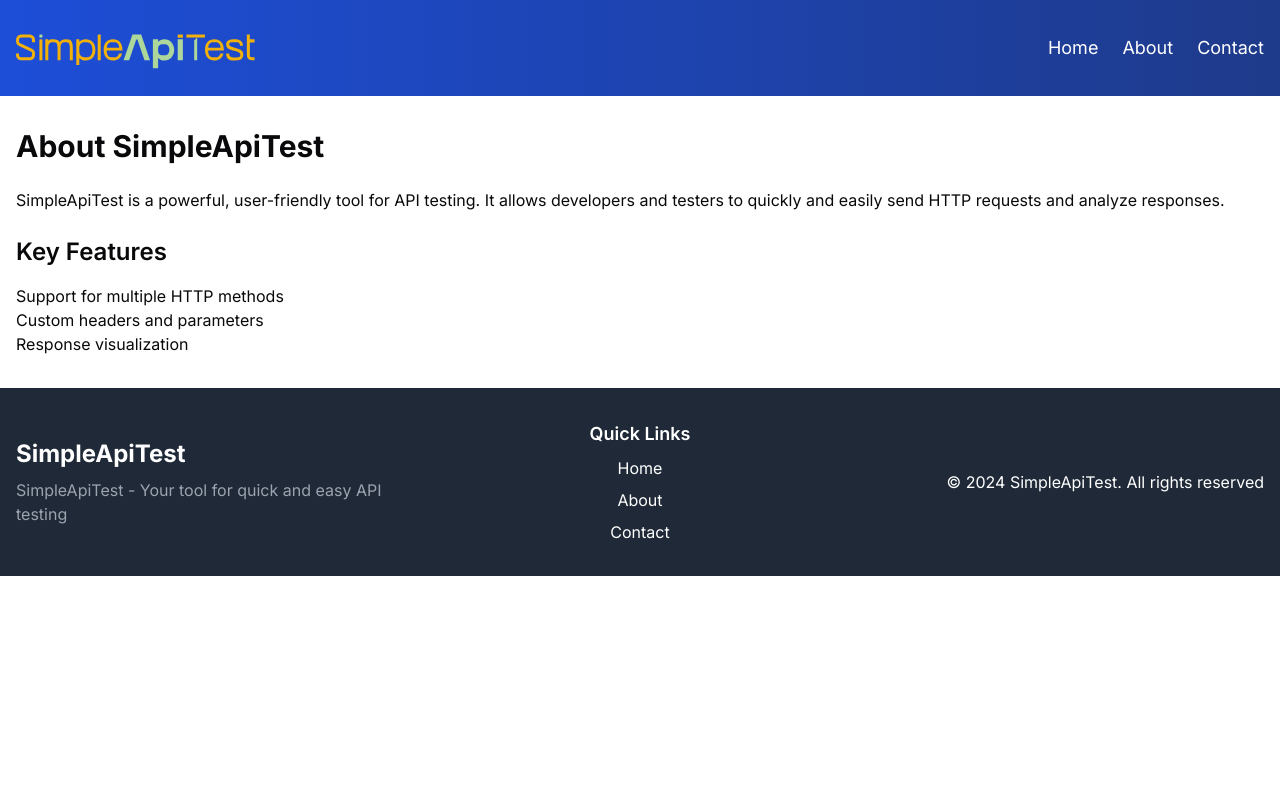
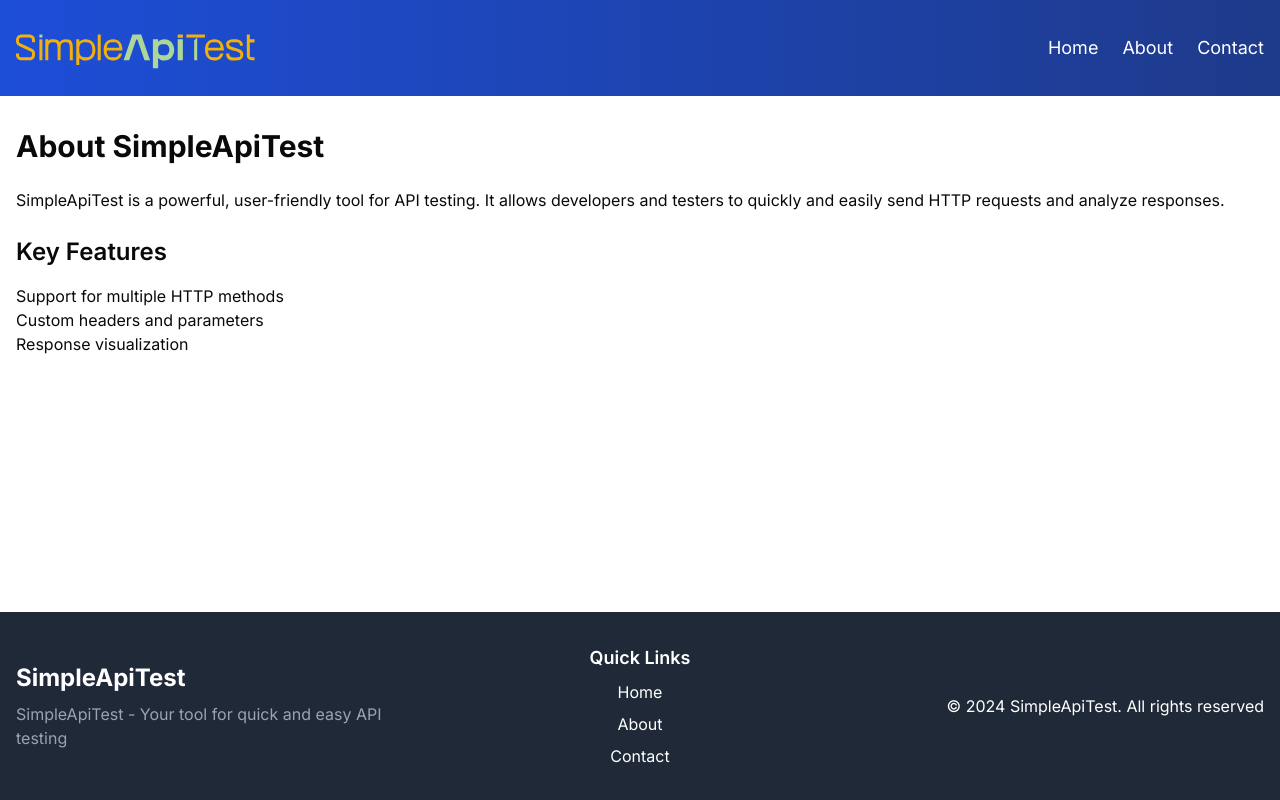
Before and after one commit to AlpsA233/simple-api-test, a Next.js app: page /en/about in a window 1280 px wide. Built offline with nearby package versions, Linux system fonts and the light colour scheme.

Commit message:
:rainbow: beautify

```diff
--- a/src/app/[locale]/about/page.tsx
+++ b/src/app/[locale]/about/page.tsx
@@ -5,7 +5,7 @@ export default function About() {
   const t = useTranslations('About')
 
   return (
-    <div className="container mx-auto px-4 py-8">
+    <div className="container mx-auto px-4 py-8 flex-grow">
       <h1 className="text-3xl font-bold mb-6">{t('title')}</h1>
       <div className="prose max-w-none">
         <p>{t('description')}</p>
--- a/src/app/[locale]/contact/page.tsx
+++ b/src/app/[locale]/contact/page.tsx
@@ -5,7 +5,7 @@ export default function Contact() {
   const t = useTranslations('Contact')
 
   return (
-    <div className="container mx-auto px-4 py-8">
+    <div className="container mx-auto px-4 py-8 flex-grow">
       <h1 className="text-3xl font-bold mb-6">{t('title')}</h1>
       <div className="prose max-w-none">
         <p>{t('description')}</p>
--- a/src/app/[locale]/layout.tsx
+++ b/src/app/[locale]/layout.tsx
@@ -31,7 +31,7 @@ export default async function RootLayout({
   let messages;
   try {
 
-    messages = (await import(`../../messages/${locale}.json`)).default;
+    messages = (await import(`@/messages/${locale}.json`)).default;
   } catch (error) {
     console.error('Error loading messages:', error);
     notFound();
@@ -44,10 +44,14 @@ export default async function RootLayout({
       </head>
       <body className={`${inter.className} flex flex-col min-h-screen`}>
       <ClientProvider locale={locale} messages={messages}>
+        <div className="flex flex-col min-h-screen">
           <Header />
-          {children}
+          <main className="flex-grow">
+            {children}
+          </main>
           <Footer />
-        </ClientProvider>
+        </div>
+      </ClientProvider>
       </body>
     </html>
   )
--- a/src/app/[locale]/page.tsx
+++ b/src/app/[locale]/page.tsx
@@ -28,8 +28,8 @@ export default function Home({ params: { locale } }: { params: { locale: string
   }
 
   return (
-    <div className="min-h-screen bg-gray-50">
-      <main className="container mx-auto px-4 py-8">
+    <div className="flex flex-col min-h-screen bg-gray-50">
+      <main className="container mx-auto px-4 py-8 flex-grow">
         <div className="mb-8 flex justify-end">
           <Select value={language} onValueChange={handleLanguageChange}>
             <SelectTrigger className="w-[180px] bg-white shadow-sm border-2 border-purple-300 focus:border-purple-500">
```
